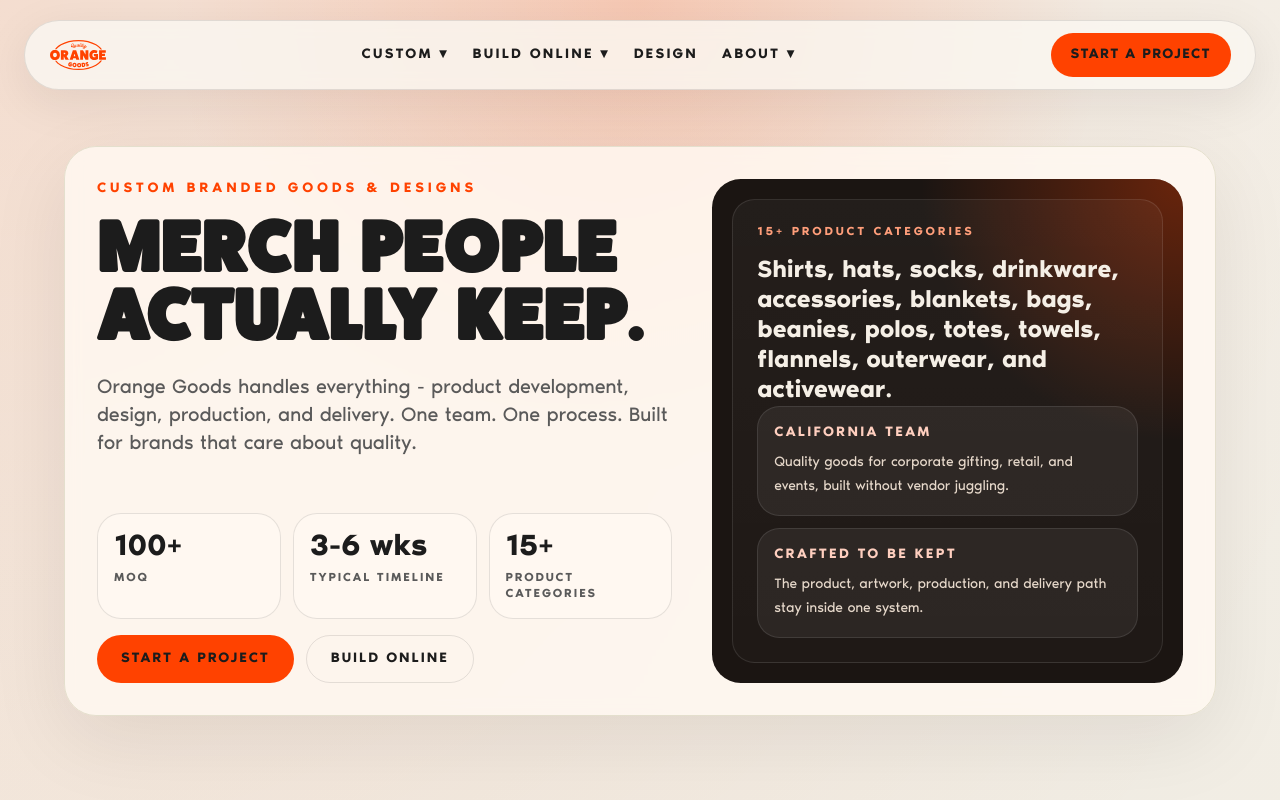
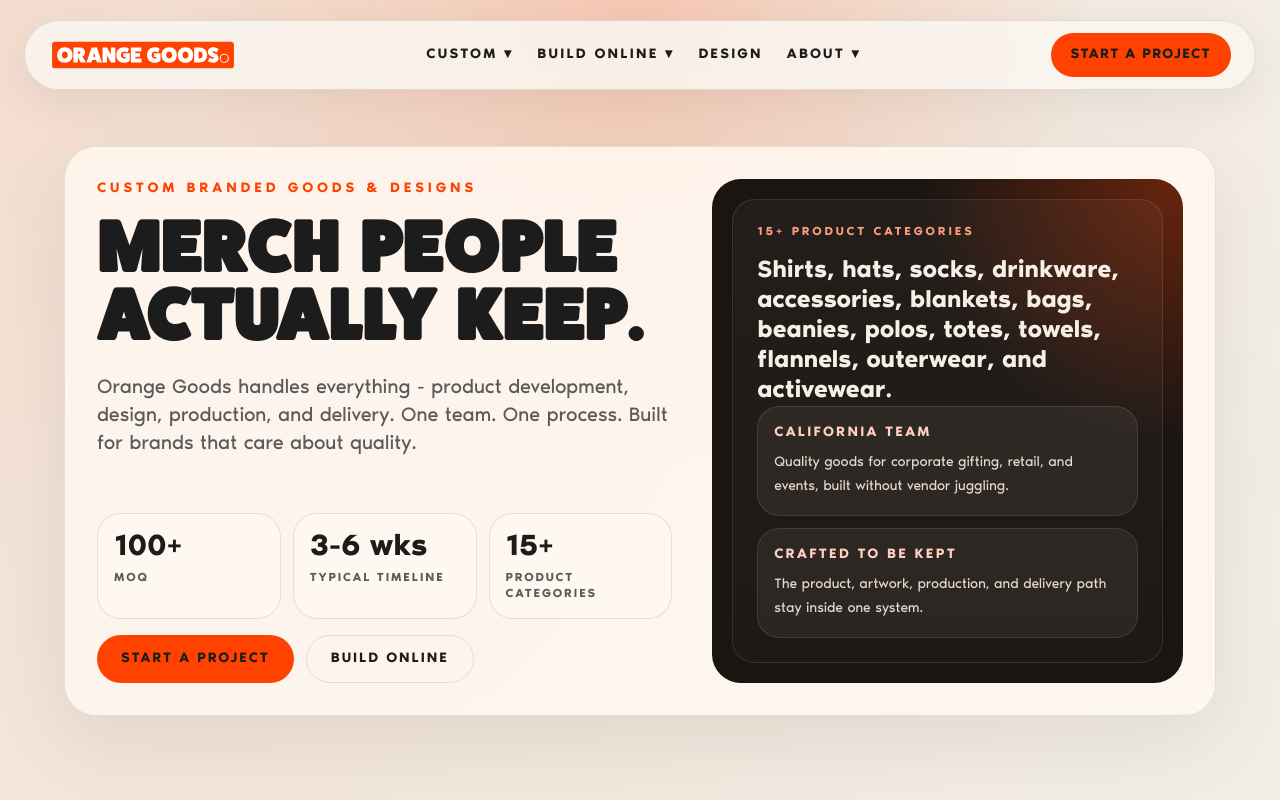
Before and after one commit to hanaajones/orangegoods-website, a Next.js app: page / in a window 1280 px wide. Shown: the top 800 px of the page. Built offline with nearby package versions, Linux system fonts and the light colour scheme.

Commit message:
assets: add main OG logos (SVG), use horizontal in nav header

```diff
--- a/components/Nav.tsx
+++ b/components/Nav.tsx
@@ -87,7 +87,7 @@
             <Link href="/" className="flex items-center" aria-label="Orange Goods">
               {/* eslint-disable-next-line @next/next/no-img-element */}
               <img
-                src="/logos/OrangeGoods_Logo_Secondary_Orange.svg"
+                src="/logos/OrangeGoods_Logo_Main_Horizontal_Orange.svg"
                 alt="Orange Goods"
                 className="h-7 w-auto md:h-8"
               />
```
Also changed, not shown: public/logos/OrangeGoods_Logo_Main_Horizontal_Orange.svg (added), public/logos/OrangeGoods_Logo_Main_Orange.svg (added).
